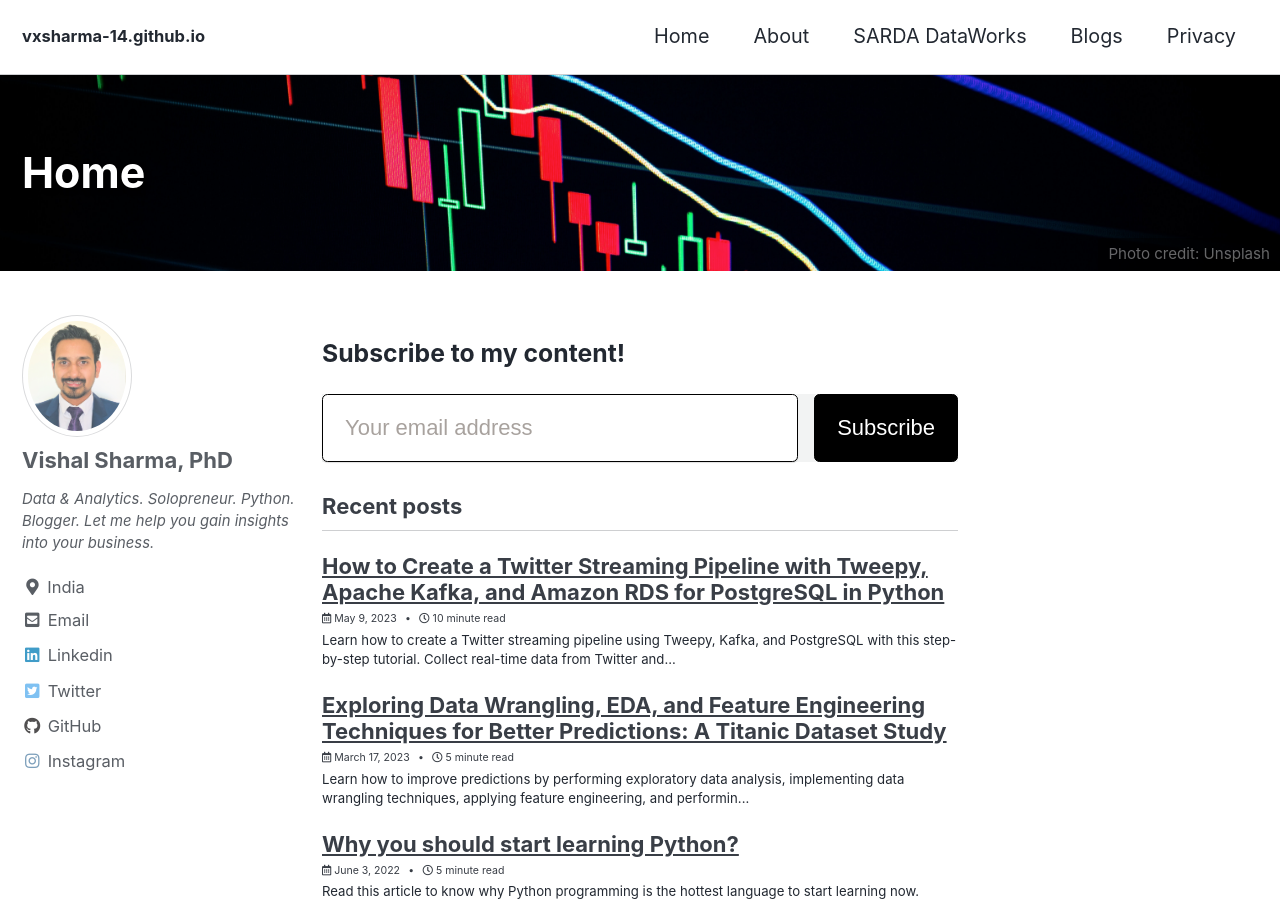
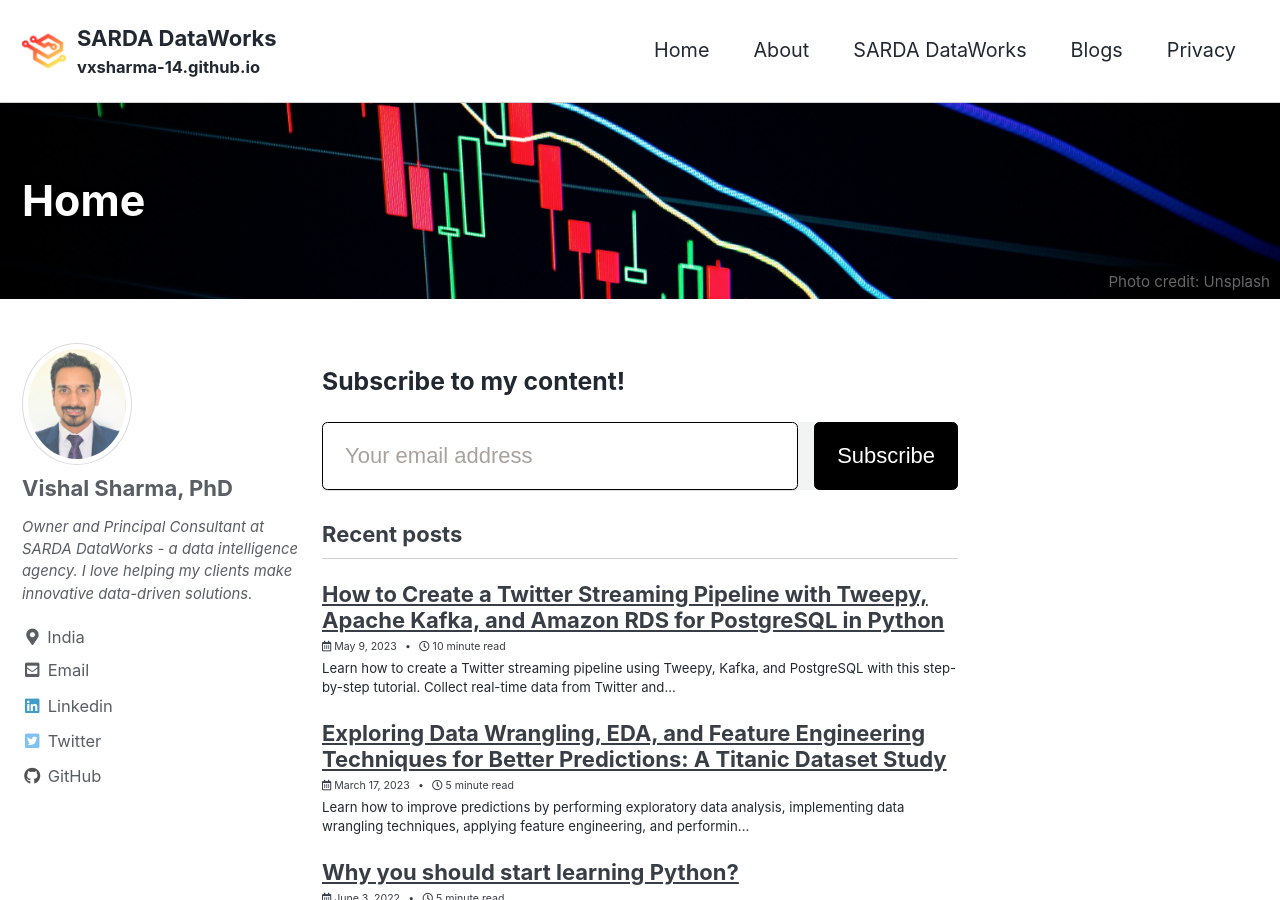
Before and after one commit to vxsharma-14/vxsharma-14.github.io, a Jekyll site: the page built from index.md, in a window 1280 px wide and 900 px high. Built offline with Jekyll 4.4.1, drawn with Linux system fonts in a browser that asks for light colours; cached includes are drawn as plain includes.

Commit message:
Updated website config

```diff
--- a/_config.yml
+++ b/_config.yml
@@ -24,19 +24,19 @@ minimal_mistakes_skin    : "air" #"air", "aqua", "contrast", "dark", "dirt", "ne
 
 # Site Settings
 locale                   : "en-US"
-title                    : "vxsharma-14.github.io"
+title                    : "SARDA DataWorks"
 title_separator          : ""
 subtitle                 : "vxsharma-14.github.io" # site tagline that appears below site title in masthead
 name                     : "Dr. Vishal Sharma"
-description              : "My portfolio website to promote my consulting work."
+description              : "My portfolio website."
 port                     : 4000
 host                     : "0.0.0.0"
 url                      : "https://vxsharma-14.github.io" # the base hostname & protocol for your site, e.g. http://example.com
 baseurl                  : "" # the subpath of your site, e.g. "/blog"
 repository               : vxsharma-14/vxsharma-14.github.io # GitHub username/repo-name e.g. "mmistakes/minimal-mistakes"
-teaser                   : # /assets/images/joel-filipe-thumb-800.jpg # path of fallback teaser image, e.g. "/assets/images/500x300.png"
-logo                     : # path of logo image to display in the masthead, e.g. "/assets/images/88x88.png"
-masthead_title           : " " # overrides the website title displayed in the masthead, use " " for no title
+teaser                   : /assets/images/sarda/data_analytics.jpg # /assets/images/joel-filipe-thumb-800.jpg # path of fallback teaser image, e.g. "/assets/images/500x300.png"
+logo                     : /assets/images/favicon/favicon.ico # path of logo image to display in the masthead, e.g. "/assets/images/88x88.png"
+masthead_title           : "SARDA DataWorks" # overrides the website title displayed in the masthead, use " " for no title
 # breadcrumbs            : false # true, false (default)
 words_per_minute         : 200
 comments:
@@ -114,7 +114,7 @@ analytics:
 author:
   name                   : "Vishal Sharma, PhD"
   avatar                 : "/assets/images/VSharma_avat.jpg"
-  bio                    : Data & Analytics. Solopreneur. Python. Blogger. Let me help you gain insights into your business.
+  bio                    : Owner and Principal Consultant at SARDA DataWorks - a data intelligence agency. I love helping my clients make innovative data-driven solutions.
   location               : "India"
   email                  :
   links:
@@ -133,9 +133,9 @@ author:
     - label              : "GitHub"
       icon               : "fab fa-fw fa-github"
       url                : "https://github.com/vxsharma-14"
-    - label              : "Instagram"
-      icon               : "fab fa-fw fa-instagram"
-      url                : "https://instagram.com/iamvsharma/"
+#   - label              : "Instagram"
+#      icon               : "fab fa-fw fa-instagram"
+#      url                : "https://instagram.com/iamvsharma/"
 
 # Site Footer
 footer:
@@ -146,9 +146,9 @@ footer:
     - label              : "GitHub"
       icon               : "fab fa-fw fa-github"
       url                : "https://github.com/vxsharma-14"
-    - label              : "Instagram"
-      icon               : "fab fa-fw fa-instagram"
-      url                : "https://instagram.com/iamvsharma/"
+#    - label              : "Instagram"
+#      icon               : "fab fa-fw fa-instagram"
+#      url                : "https://instagram.com/iamvsharma/"
     - label              : "Linkedin"
       icon               : "fab fa-fw fa-linkedin"
       url                : "https://linkedin.com/in/vishalsharmaofficial/"
@@ -300,7 +300,7 @@ defaults:
         type             : posts
       values:
         layout           : single
-        author_profile   : true
+        author_profile   : false
         read_time        : true
         comments         : true
         share            : true
```
